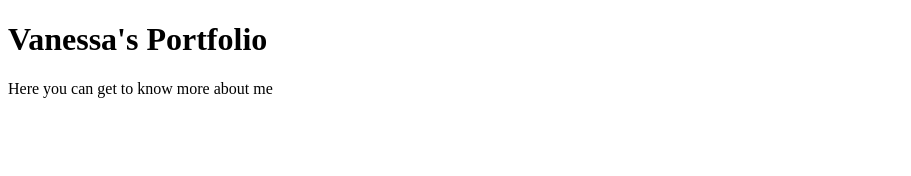
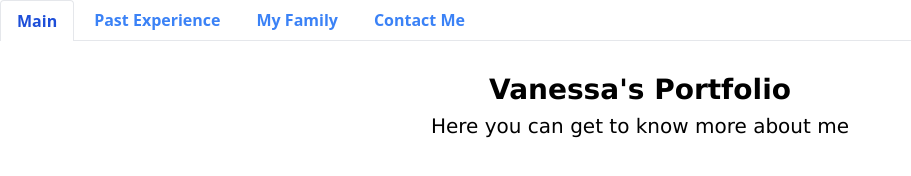
Before and after one commit to vanessafong123/HK_website, a plain HTML site: page index.html in a window 1280 px wide. Shown: the whole page, without its empty margins (0-911 px from the left). Drawn offline with nearby package versions, Linux system fonts and the light colour scheme.

Commit message:
add styling to the page on my local machine

```diff
--- a/index.html
+++ b/index.html
@@ -3,10 +3,26 @@
 <head>
     <meta charset="UTF-8">
     <meta name="viewport" content="width=device-width, initial-scale=1.0">
-    <title> Hobby Page Project | Home </title>
+    <title> My Portfolio | Home </title>
+    <link rel="stylesheet" href="style.css">
+        <script src="https://cdn.tailwindcss.com"></script>
 </head>
 <body>
-    <h1> Vanessa's Portfolio</h1>
-    <p> Here you can get to know more about me</p>
+    <ul class="flex border-b">
+        <li class="-mb-px mr-1">
+          <a class="bg-white inline-block border-l border-t border-r rounded-t py-2 px-4 text-blue-700 font-semibold" href="#">Main</a>
+        </li>
+        <li class="mr-1">
+          <a class="bg-white inline-block py-2 px-4 text-blue-500 hover:text-blue-800 font-semibold" href="#">Past Experience</a>
+        </li>
+        <li class="mr-1">
+          <a class="bg-white inline-block py-2 px-4 text-blue-500 hover:text-blue-800 font-semibold" href="#">My Family</a>
+        </li>
+        <li class="mr-1">
+          <a class="bg-white inline-block py-2 px-4 text-blue-500 font-semibold" href="#">Contact Me</a>
+        </li>
+      </ul>
+    <h1 class="header_main">Vanessa's Portfolio</h1>
+    <p class="paragraph_main">Here you can get to know more about me</p>
 </body>
 </html>
--- /dev/null
+++ b/style.css
@@ -0,0 +1,13 @@
+.header_main{
+    font-size: 28px;
+    font-weight: 1000;
+    font-family:'Lucida Sans', 'Lucida Sans Regular', 'Lucida Grande', 'Lucida Sans Unicode', Geneva, Verdana, sans-serif;
+    margin-top: 28px;
+    text-align: center;
+}
+.paragraph_main{
+    font-size: 20px;
+    font-weight: 200;
+    font-family:'Lucida Sans', 'Lucida Sans Regular', 'Lucida Grande', 'Lucida Sans Unicode', Geneva, Verdana, sans-serif;
+    text-align: center;
+   }
```
